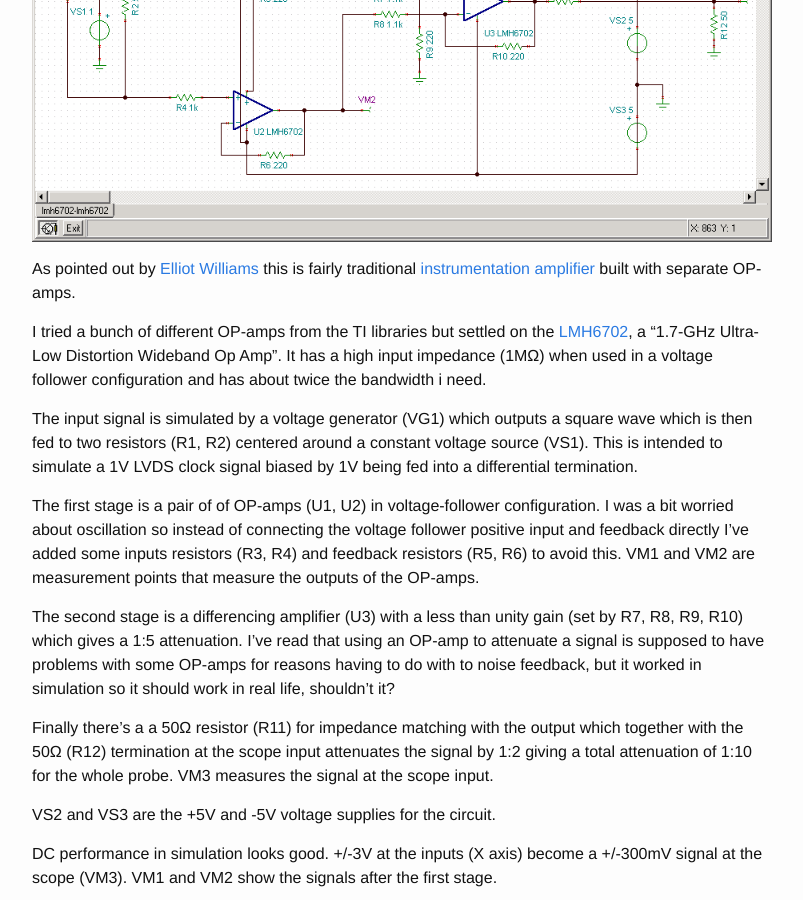
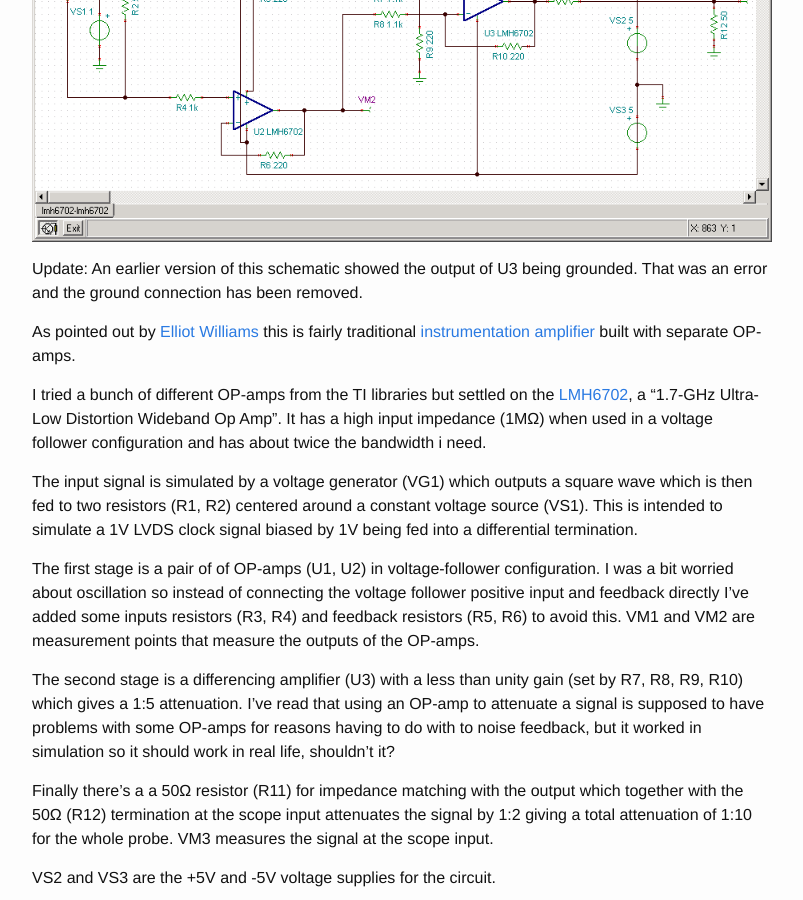
Before and after one commit to wingel/wingel.github.io, a Jekyll site: the page built from _posts/2016-02-26-ghz-differential-probe.md, in a window 1280 px wide and 900 px high, scrolled down 818 px. Shown: the whole window, without its empty margins (238-1041 px from the left). Built offline with Jekyll 4.4.1, drawn with Linux system fonts in a browser that asks for light colours.

Commit message:
Add a comment about the erroneous U3 ground connection

```diff
--- a/_posts/2016-02-26-ghz-differential-probe.md
+++ b/_posts/2016-02-26-ghz-differential-probe.md
@@ -31,6 +31,10 @@ fairly familiar with it so a natural beginning was to try to simulate
 the circuit I had in mind in Tina.
 
 [![Probe schematics]({{site.baseurl}}/images/2016-02-26-ghz-differential-probe/simulation-schematic.png)]({{site.baseurl}}/images/2016-02-26-ghz-differential-probe/simulation-schematic.png)
+
+Update: An earlier version of this schematic showed the output of U3
+being grounded.  That was an error and the ground connection has been
+removed.
 
 As pointed out by [Elliot
 Williams](https://hackaday.com/author/hexagon5un/) this is fairly
```
Also changed, not shown: other parts of _posts/2016-02-26-ghz-differential-probe.md (+1 -1 lines).
